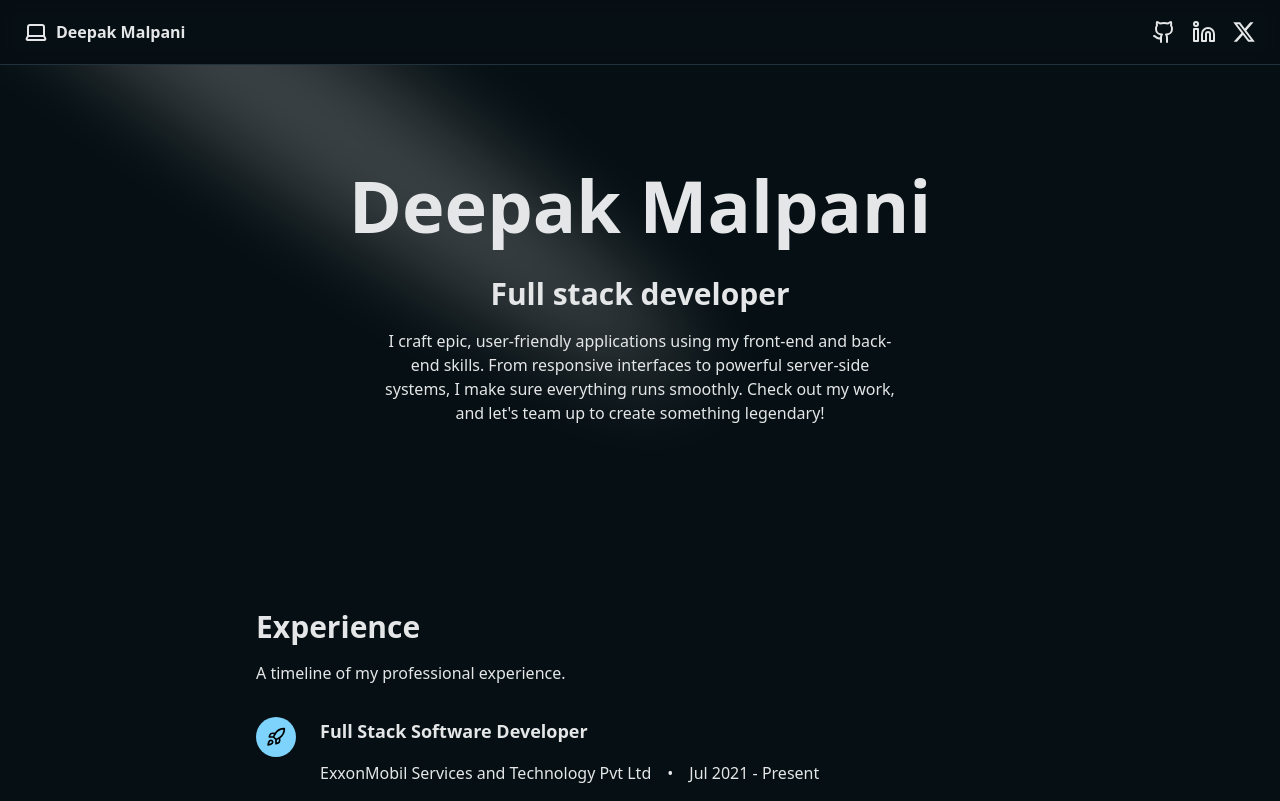
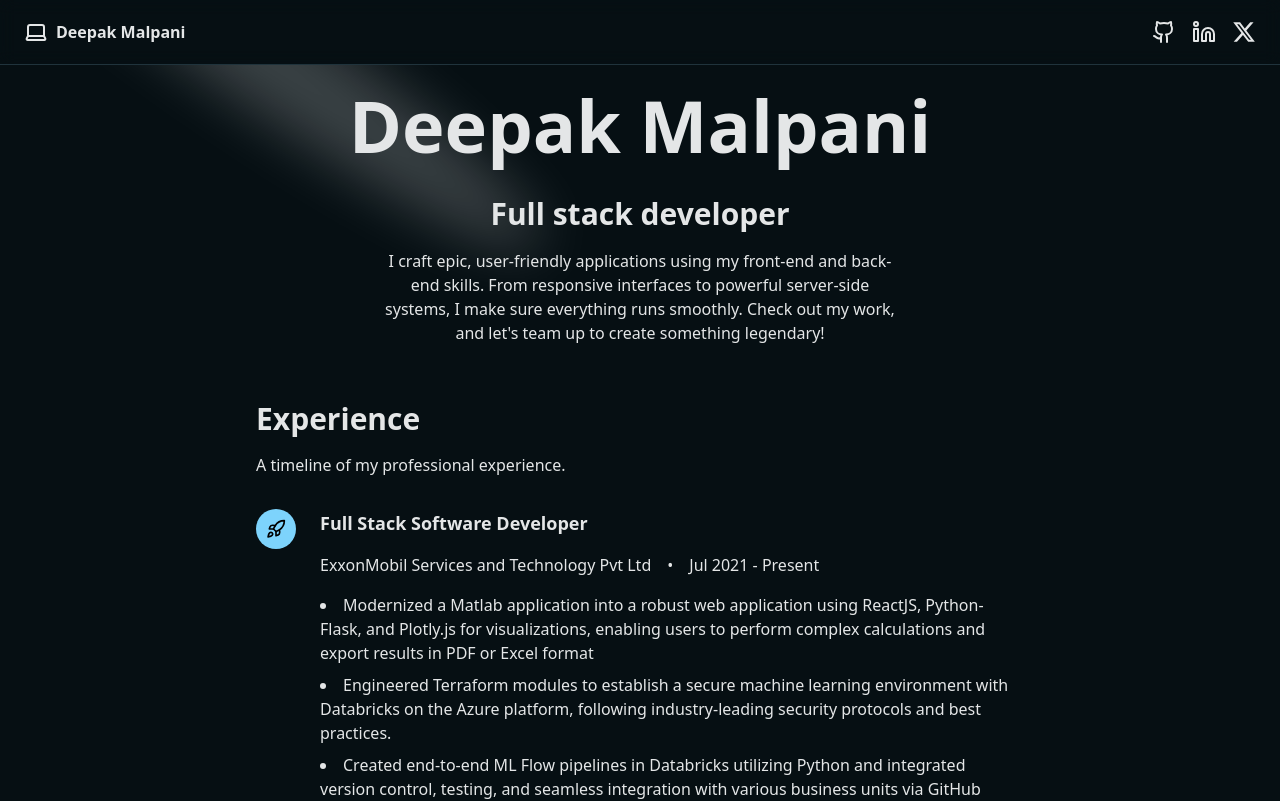
Before and after one commit to deepakmalpani/Portfolio, a Next.js app: page / in a window 1280 px wide. Shown: the top 801 px of the page. Built offline with nearby package versions, Linux system fonts and the light colour scheme.

Commit message:
Update styling

```diff
--- a/components/Experience.tsx
+++ b/components/Experience.tsx
@@ -2,7 +2,7 @@ import { RocketIcon } from "lucide-react";
 
 const Experience = () => {
   return (
-    <section id="experience" className="container py-12 md:py-16">
+    <section id="experience" className="container py-12 md:py-4">
       <div className="mx-auto max-w-3xl space-y-8">
         <div className="space-y-4">
           <h2 className="text-3xl font-bold">Experience</h2>
--- a/components/Introduction.tsx
+++ b/components/Introduction.tsx
@@ -5,7 +5,7 @@ import { Spotlight } from "./ui/spotlight";
 export function Introduction() {
   return (
     <section id="Introduction">
-      <div className="h-[30rem] w-full rounded-md flex md:items-center md:justify-center antialiased relative overflow-hidden">
+      <div className="h-[20rem] w-full rounded-md flex md:items-center md:justify-center antialiased relative overflow-hidden">
         <Spotlight
           className="-top-40 left-0 md:left-60 md:-top-20"
           fill="white"
```
